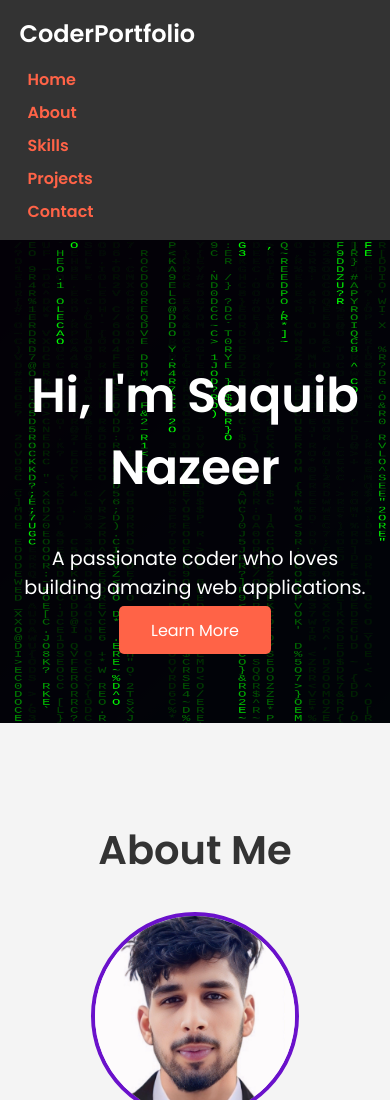
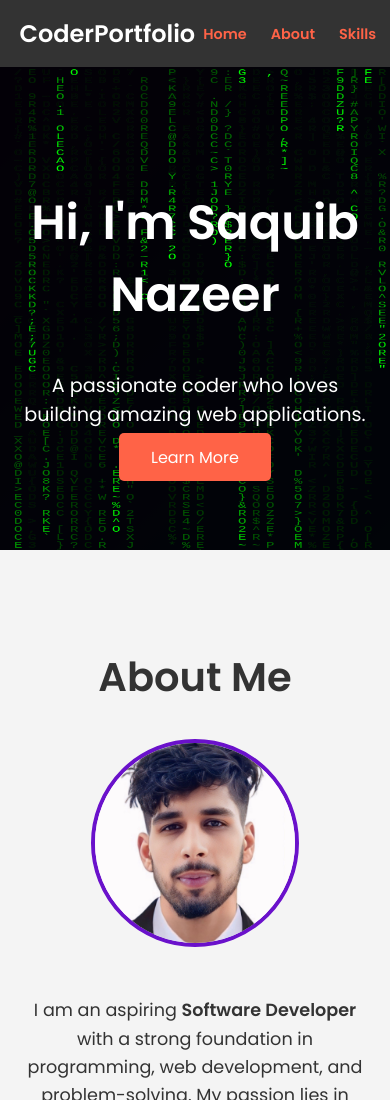
Before and after one commit to SaquibNazeer01/My-Portfolio, a plain HTML site: page index.html in a window 390 px wide. Shown: the top 1100 px of the page. Drawn offline with Linux system fonts and the light colour scheme.

Commit message:
Update styles.css

```diff
--- a/styles.css
+++ b/styles.css
@@ -64,70 +64,18 @@ nav .nav-links a:hover {
 
 /* Responsive Design for Smaller Screens */
 @media (max-width: 768px) {
+  nav .container {
+    flex-direction: row; /* Keep logo and menu in one line */
+    align-items: center; /* Center items */
+    overflow-x: auto; /* Allow horizontal scrolling if needed */
+  }
+
   nav .nav-links {
     gap: 0.5rem; /* Reduce gap between items */
   }
 
   nav .nav-links a {
     font-size: 0.9rem; /* Slightly smaller font size for mobile */
-  }
-}
-
-
-/* Responsive Design for Mobile */
-@media (max-width: 768px) {
-  nav .container {
-    flex-direction: column; /* Stack logo and menu vertically */
-    align-items: center; /* Center items */
-  }
-
-  nav .nav-links {
-    gap: 1rem; /* Reduce gap between items */
-    margin-top: 1rem; /* Space between logo and menu */
-  }
-
-  nav .nav-links a {
-    font-size: 1rem; /* Smaller font size for mobile */
-  }
-}
-
-/* Responsive Design for Mobile */
-@media (max-width: 768px) {
-  nav .container {
-    flex-direction: row; /* Stack logo and menu vertically */
-    align-items: center; /* Center items */
-  }
-
-  nav .nav-links {
-    gap: 1rem; /* Reduce gap between items */
-    flex-wrap: wrap; /* Allow menu items to wrap */
-    justify-content: center; /* Center menu items */
-  }
-
-  nav .nav-links a {
-    font-size: 1rem; /* Smaller font size for mobile */
-  }
-}
-
-/* Responsive Design for Mobile */
-@media (max-width: 768px) {
-  nav .container {
-    flex-direction: column; /* Stack logo and menu vertically */
-    align-items: flex-start; /* Align items to the left */
-  }
-
-  nav .menu-box {
-    width: 100%; /* Full width for mobile */
-    margin-top: 1rem; /* Space between logo and menu */
-  }
-
-  nav .nav-links {
-    flex-direction: column; /* Stack menu items vertically */
-    gap: 0.5rem; /* Reduce gap between items */
-  }
-
-  nav .nav-links a {
-    font-size: 1rem; /* Smaller font size for mobile */
   }
 }
 
```
